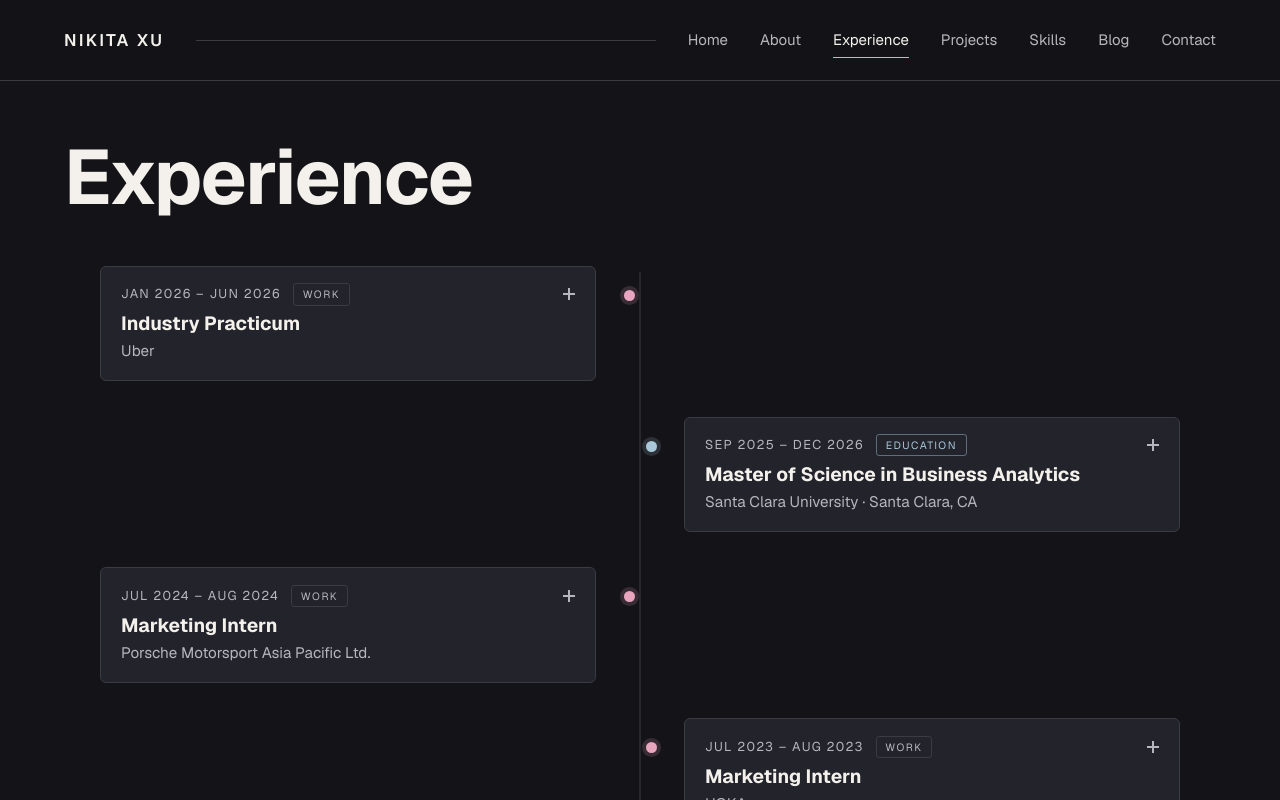
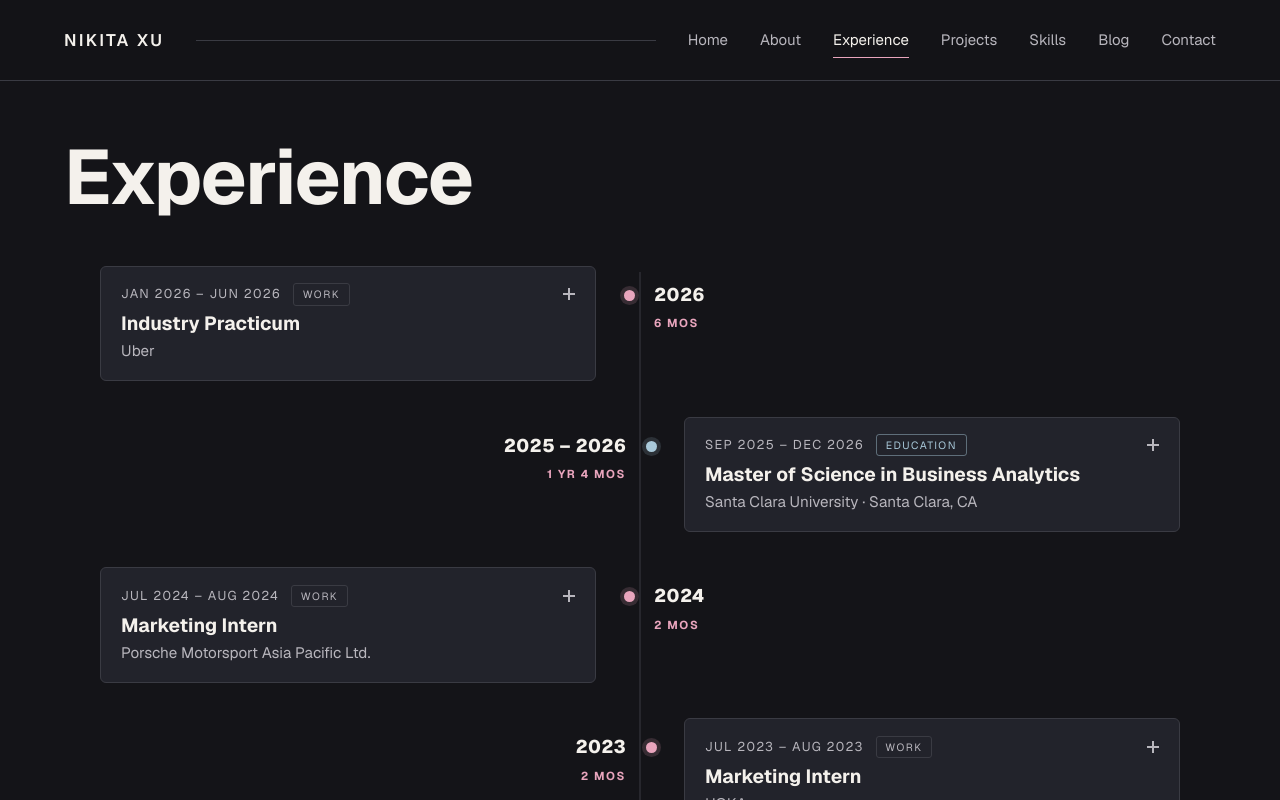
Before and after one commit to nikita-xu/portfolio, a Next.js app: page /experience in a window 1280 px wide. Shown: the top 800 px of the page. Built offline with nearby package versions, Linux system fonts and the light colour scheme.

Commit message:
Add bold year labels with durations to the experience timeline

```diff
--- a/app/globals.css
+++ b/app/globals.css
@@ -789,6 +789,41 @@ a.tag:hover {
   box-shadow: 0 0 0 4px rgba(169, 201, 218, 0.16);
 }
 
+.xp-year {
+  position: absolute;
+  top: 14px;
+  display: flex;
+  flex-direction: column;
+  gap: 0.3rem;
+}
+
+.xp-item:nth-child(odd) .xp-year {
+  left: calc(100% + 58px);
+  align-items: flex-start;
+}
+
+.xp-item:nth-child(even) .xp-year {
+  right: calc(100% + 58px);
+  align-items: flex-end;
+}
+
+.xp-year-range {
+  color: var(--text);
+  font-size: 1.15rem;
+  font-weight: 800;
+  letter-spacing: 0.02em;
+  white-space: nowrap;
+}
+
+.xp-year-length {
+  color: var(--accent);
+  font-size: 0.72rem;
+  font-weight: 700;
+  letter-spacing: 0.14em;
+  text-transform: uppercase;
+  white-space: nowrap;
+}
+
 .xp-card {
   background: var(--surface);
   border: 1px solid var(--border);
@@ -1024,6 +1059,16 @@ a.tag:hover {
   .xp-item:nth-child(even) .xp-marker {
     right: auto;
     left: -30.5px;
+  }
+
+  .xp-year {
+    display: none;
+  }
+
+  .xp-dates {
+    color: var(--text);
+    font-size: 0.85rem;
+    font-weight: 700;
   }
 }
 
--- a/components/ExperienceCard.js
+++ b/components/ExperienceCard.js
@@ -24,6 +24,51 @@ function monthLabel(value) {
   return `${MONTHS[Number(match[2]) - 1]} ${match[1]}`;
 }
 
+function yearLabel(entry) {
+  const start = /^(\d{4})/.exec(entry.startDate ?? "");
+  if (!start) return "";
+  const end =
+    entry.endDate === "Present"
+      ? "Present"
+      : /^(\d{4})/.exec(entry.endDate ?? "")?.[1];
+
+  if (!end || end === start[1]) return start[1];
+
+  return `${start[1]} – ${end}`;
+}
+
+function durationLabel(entry) {
+  const start = /^(\d{4})-(\d{2})$/.exec(entry.startDate ?? "");
+  if (!start) return "";
+
+  const now = new Date();
+  const end =
+    entry.endDate === "Present"
+      ? [now.getFullYear(), now.getMonth() + 1]
+      : /^(\d{4})-(\d{2})$/
+          .exec(entry.endDate ?? "")
+          ?.slice(1)
+          .map(Number);
+
+  if (!end) return "";
+
+  const months = Math.max(
+    1,
+    (Number(end[0]) - Number(start[1])) * 12 +
+      (end[1] - Number(start[2])) +
+      1
+  );
+  const years = Math.floor(months / 12);
+  const rest = months % 12;
+
+  return [
+    years > 0 ? `${years} yr${years > 1 ? "s" : ""}` : "",
+    rest > 0 ? `${rest} mo${rest > 1 ? "s" : ""}` : "",
+  ]
+    .filter(Boolean)
+    .join(" ");
+}
+
 export default function ExperienceCard({ entry }) {
   const [expanded, setExpanded] = useState(false);
 
@@ -32,11 +77,20 @@ export default function ExperienceCard({ entry }) {
       ? `${monthLabel(entry.startDate)} – Present`
       : `${monthLabel(entry.startDate)} – ${monthLabel(entry.endDate)}`;
 
+  const years = yearLabel(entry);
+  const duration = durationLabel(entry);
   const kind = entry.category === "Education" ? "education" : "work";
 
   return (
     <article className={`xp-item xp-${kind}${expanded ? " is-open" : ""}`}>
       <span className="xp-marker" aria-hidden="true" />
+
+      {years && (
+        <span className="xp-year" aria-hidden="true">
+          <span className="xp-year-range">{years}</span>
+          {duration && <span className="xp-year-length">{duration}</span>}
+        </span>
+      )}
 
       <div className="xp-card">
         <button
```
Also changed, not shown: 1 other file (tests, documents, lock files or other folders).
